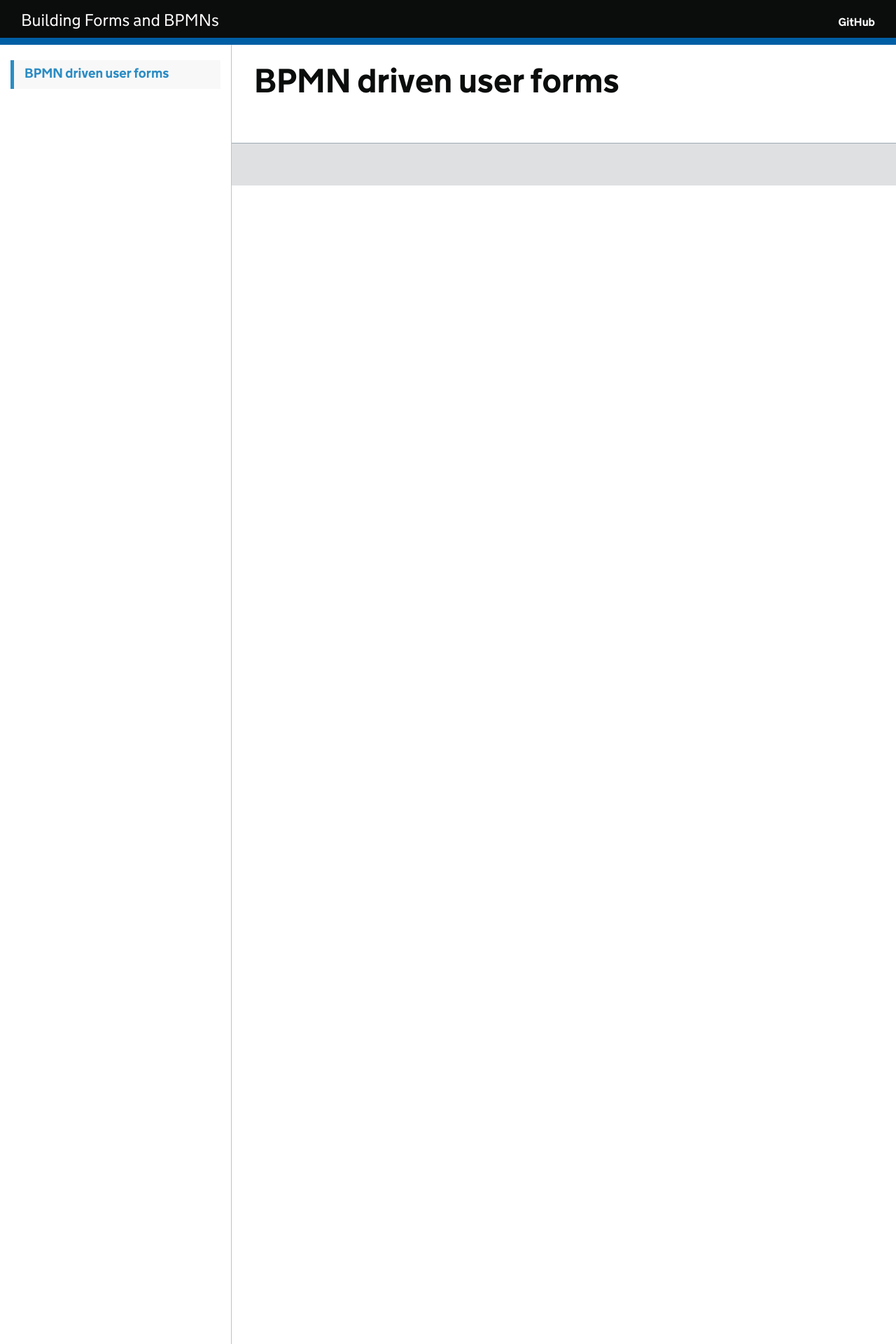
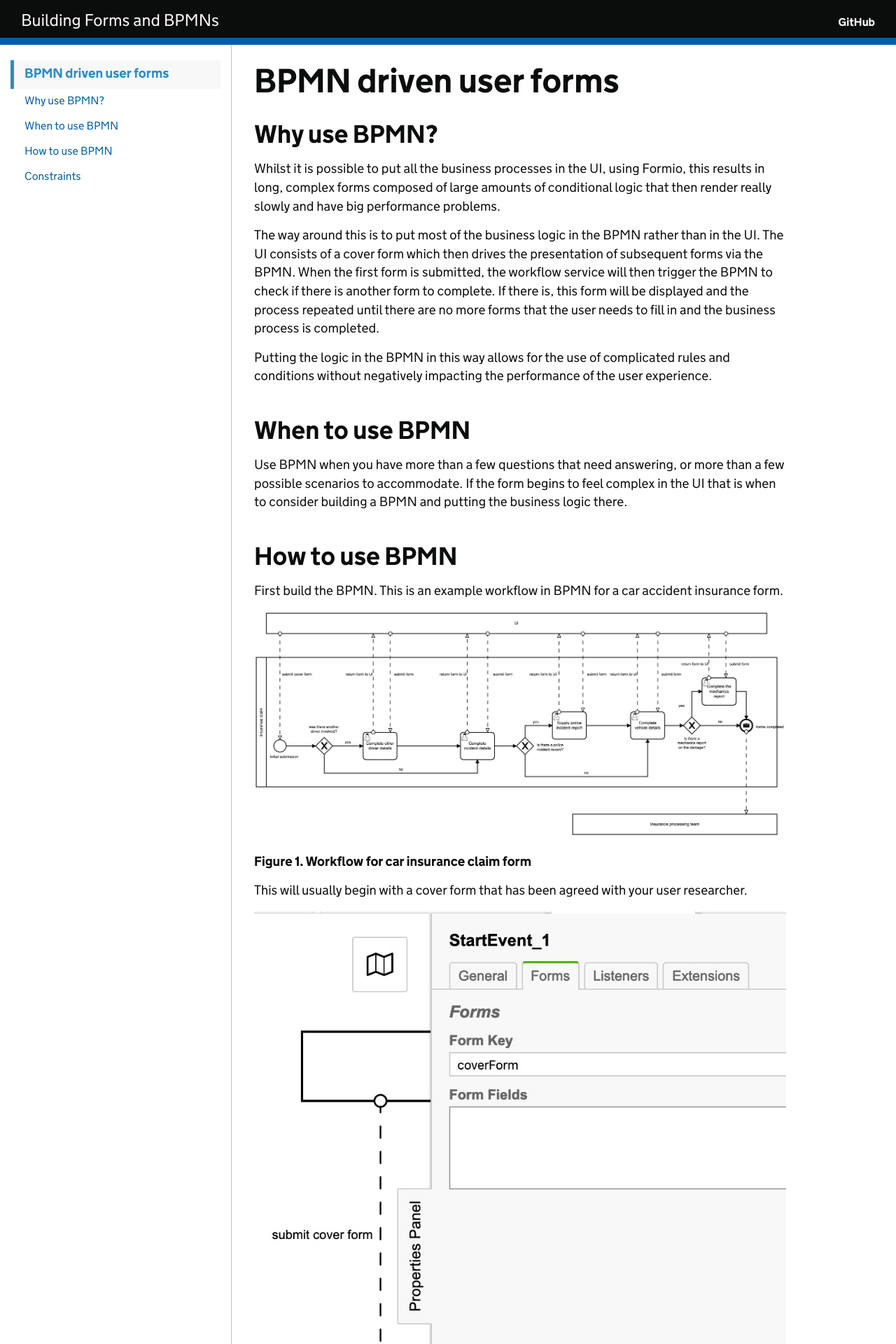
Before and after one commit to UKHomeOffice/cop-design-guidelines, a Jekyll site: the page built from guides/workflow/user-driven-forms.md, in a window 1280 px wide. Shown: the top 1920 px of the page at 70% size. Built offline with Jekyll 4.4.1, drawn with Linux system fonts in a browser that asks for light colours; our own code applies the rules of GitHub Pages for plain Markdown files; some of the changed text lies outside the part shown.

Commit message:
resolves #10 user driven bpmn

```diff
--- a/guides/workflow/user-driven-forms.md
+++ b/guides/workflow/user-driven-forms.md
@@ -4,3 +4,61 @@ expires: 2020-12-31
 order: 2
 ---
 # BPMN driven user forms
+
+## Why use BPMN?
+
+Whilst it is possible to put all the business processes  in the UI, using Formio, this results in long, complex forms composed of large amounts of conditional logic that then render really slowly and have big performance problems.
+
+The way around this is to put most of the business logic in the BPMN rather than in the UI. The UI consists of a cover form  which then drives the presentation of subsequent forms via the BPMN. When the first form is submitted, the workflow service will then trigger the BPMN to check if there is another form to complete. If there is, this form will be displayed and the process repeated until there are no more forms that the user needs to fill in and the business process is completed.
+
+Putting the logic in the BPMN in this way allows for the use of complicated rules and conditions without negatively impacting the performance of the user experience.
+
+## When to use BPMN
+
+Use BPMN when you have more than a few questions that need answering, or more than a few possible scenarios to accommodate. If the form begins to feel complex in the UI that is when to consider building a BPMN and putting the business logic there.
+
+## How to use BPMN
+
+First build the BPMN. This is an example workflow in BPMN for a car accident insurance form.
+
+![example workflow]({{ '/images/example-workflow-car-insurance-claim-form.jpeg' | relative_url }})
+
+**Figure 1. Workflow for car insurance claim form**
+
+
+This will usually begin with a cover form that has been agreed with your user researcher.
+
+![example workflow]({{ '/images/example-workflow-cover-form.jpeg' | relative_url }})
+
+**Figure 2. Cover form for workflow**
+
+Once you know what your cover form should include, then attach a decision model after the 'initial submission' in the BPMN. You can choose business rules or a user task to go straight after the 'initial submission'. For example in building a car accident insurance claim form the 'initial submission' form will capture the claimant's personal details, their insurance number, and whether another driver was involved. This first cover form will be submitted and drive the next form. If another driver was involved this would drive the next form 'other driver details'.
+
+![example workflow]({{ '/images/example-workflow-was-there-another-driver-involved.jpeg' | relative_url }})
+
+**Figure 3. example workflow for 'other driver details' form**
+
+If another driver was not involved then the next form displayed would be 'description of incident' form. This form might end with the question 'Is there a police report?'.
+
+![example workflow]({{ '/images/example-workflow-supply-police-incident-report.jpeg' | relative_url }})
+
+**Figure 3. example workflow for 'police report' form**
+
+
+If the answer to this was 'no' the next form presented would be the 'vehicle details' form. If the answer was 'yes' the 'police report' form would be displayed, and then the 'vehicle details' form once the 'police report' form was completed.
+
+![example workflow]({{ '/images/example-workflow-mechanics-report.jpeg' | relative_url }})
+
+**Figure 4. example workflow for 'mechanic's report' form**
+
+
+The 'vehicle details' form might end with the question 'is there a mechanic's report on the damage?'. If the answer to this was 'yes' the 'mechanic's report' form would appear if the answer was 'no', the form submission would be completed.
+
+## Constraints
+
+
+* The BPMN has to be user-task dependent. Forms are displayed when there is a user task associated with that form.
+
+* User tasks cannot be asynchronous. The tasks have to be synchronous and the workflow keeps moving forward through the tasks to a 'safe point' or the end of the workflow.
+
+* The workflow should return one single task at a time, not a collection. If you need to display a collection of forms, then show one at a time and use a loop construct to show the other forms one after another.
```
Also changed, not shown: images/example-workflow-car-insurance-claim-form.jpeg (added), images/example-workflow-cover-form.jpeg (added), images/example-workflow-mechanics-report.jpeg (added), images/example-workflow-police-incident-form.jpeg (added), images/example-workflow-supply-police-incident-report.jpeg (added), images/example-workflow-was-there-another-driver-involved.jpeg (added).
